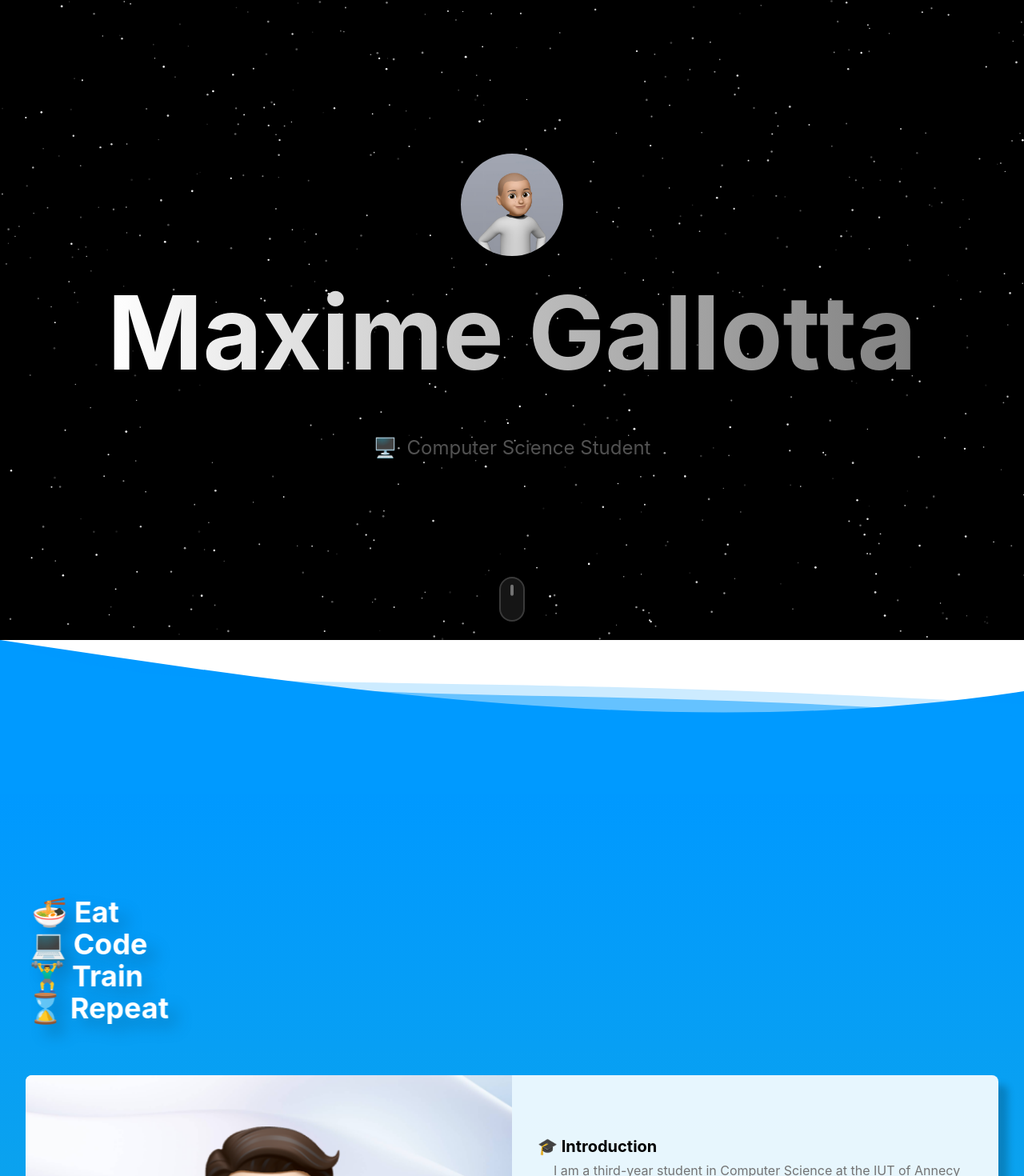
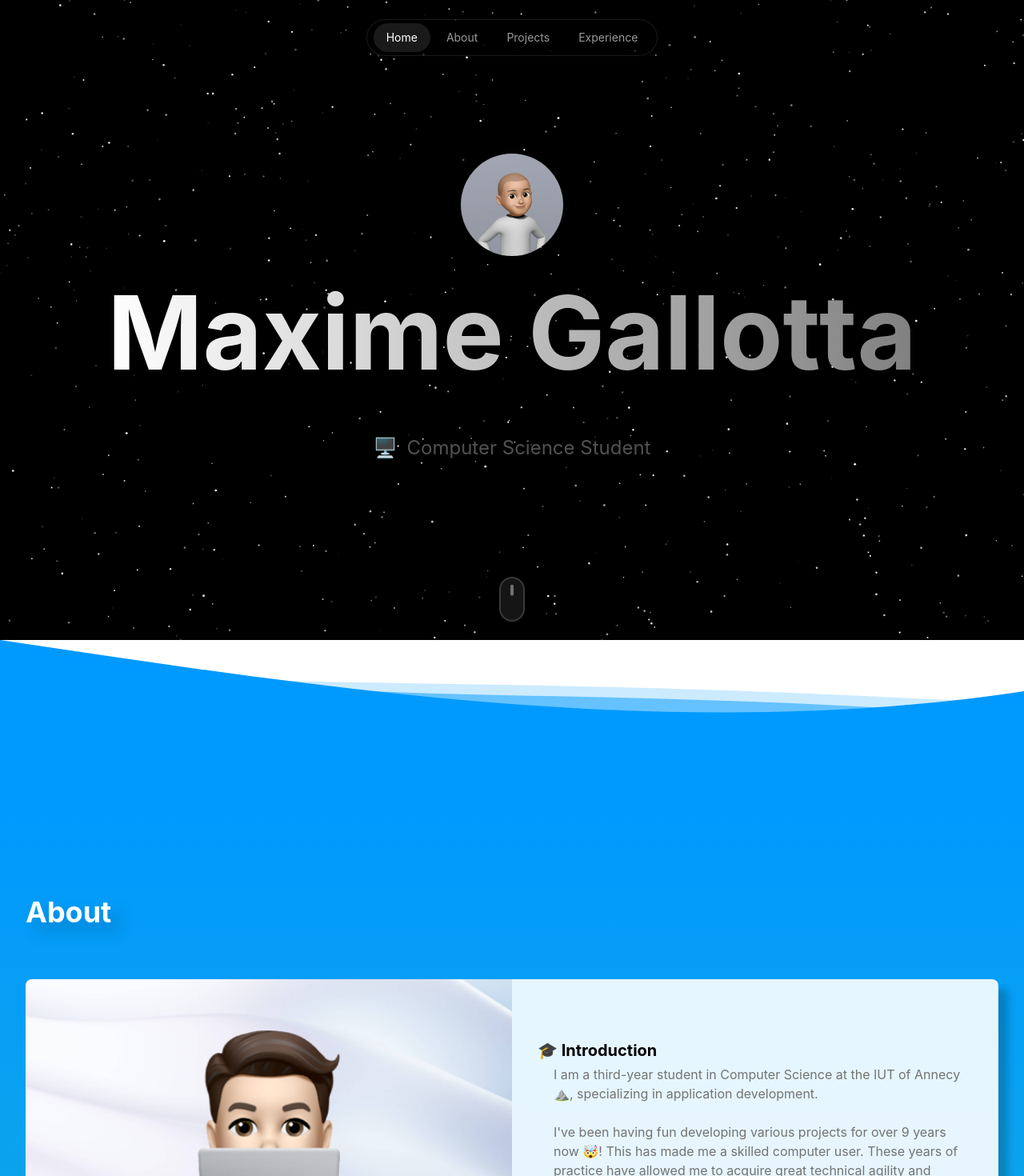
Before and after one commit to Akinaru/portfolio, a React (Vite) app: page /en in a window 1280 px wide. Shown: the top 1470 px of the page at 80% size. Built offline with nearby package versions, Linux system fonts and the light colour scheme; a web font is replaced by a local one.

Commit message:
navbar, fix experiences lang

```diff
--- a/src/Components/Sections/AboutSection.tsx
+++ b/src/Components/Sections/AboutSection.tsx
@@ -1,7 +1,6 @@
 import React, { useEffect, useMemo, useRef, useState } from 'react';
 import { motion, useInView } from "framer-motion";
 import logo from '../../assets/logo_computer.svg';
-import peace from '../../assets/peace.svg';
 import banner from '../../assets/banner.png';
 import { useTranslation } from 'react-i18next';
 
@@ -175,8 +174,10 @@ const LongFeatureCard = ({ title, description, children }: FeatureCardProps) =>
   }, [isInView, hasBeenVisible]);
 
   return (
+    <div className="transform-gpu">
       <motion.div
         ref={cardRef}
+        initial={false}
         animate={shouldAnimate ? {
           opacity: 1,
           y: 0,
@@ -186,9 +187,9 @@ const LongFeatureCard = ({ title, description, children }: FeatureCardProps) =>
           y: 50,
           scale: 0.9,
         }}
+        whileHover={{ scale: 1.02 }}
         transition={{ duration: 0.5 }}
-      className="bg-white/90 rounded-lg flex flex-col md:flex-row col-span-2 h-auto md:h-[350px] shadow-[12px_12px_10px_rgba(0,0,0,0.2)] w-full"
-      whileHover={{ scale: 1.02 }}
+        className="bg-white/90 rounded-lg flex flex-col md:flex-row col-span-2 h-auto md:h-[350px] shadow-[12px_12px_10px_rgba(0,0,0,0.2)] w-full overflow-hidden"
       >
         <div
           className="select-none pointer-events-none w-full md:w-1/2 h-48 md:h-auto rounded-t-lg md:rounded-l-lg md:rounded-tr-none flex items-center md:items-end justify-center bg-cover bg-center"
@@ -219,6 +220,7 @@ const LongFeatureCard = ({ title, description, children }: FeatureCardProps) =>
           </motion.p>
         </div>
       </motion.div>
+    </div>
   );
 };
 
@@ -237,12 +239,10 @@ const AboutSection = () => {
     {
       title: t('about.card1'),
       description: t('about.card1Desc'),
-      visual: <img src={peace} alt="Languages and Skills" className="w-16 md:w-24 h-16 md:h-24" />
     },
     {
       title: t('about.card2'),
       description: t('about.card2Desc'),
-      visual: <img src={logo} alt="Contact info" className="w-16 md:w-24 h-16 md:h-24" />
     },
   ];
 
@@ -254,28 +254,10 @@ const AboutSection = () => {
         <div className="max-w-7xl mx-auto relative z-10 py-16 md:py-32 px-4 md:px-8 ">
           <div ref={titleRef} className="text-center mb-8 md:mb-16">
             <div className="flex flex-col justify-start *:w-fit">
-              {[t('about.title1'), t('about.title2'), t('about.title3'), t('about.title4')].map((text, index) => (
-                <motion.p
-                  key={index}
-                  animate={isInView ? {
-                    opacity: 1,
-                    y: 0,
-                    x: [0, 8, 0]
-                  } : {
-                    opacity: 0,
-                    y: 20,
-                    x: 0
-                  }}
-                  transition={{
-                    opacity: { duration: 0.8, delay: index * 0.15 },
-                    y: { duration: 0.8, delay: index * 0.15 },
-                    x: { duration: 2, repeat: Infinity, repeatType: "loop", delay: index * 0.2 }
-                  }}
-                  className="text-2xl md:text-4xl font-bold text-white drop-shadow-[12px_12px_10px_rgba(0,0,0,0.2)]"
-                >
-                  {text}
-                </motion.p>
-              ))}
+              <p className="text-2xl md:text-4xl font-bold text-white drop-shadow-[12px_12px_10px_rgba(0,0,0,0.2)]">
+              {t('about.title')}
+              </p>
+
             </div>
           </div>
 
--- a/src/Components/Sections/ExperienceSection.tsx
+++ b/src/Components/Sections/ExperienceSection.tsx
@@ -64,26 +64,26 @@ export const ExperienceSection = () => {
                         <div className="absolute left-0 top-3 bottom-0 w-px bg-white/20 transform -translate-x-1/2" />
                       )}
 
-                      <div className="bg-white/5 rounded-xl p-6 md:p-8 hover:bg-white/10 transition-colors">
+                      <div className="bg-white/10 backdrop-blur-sm rounded-xl p-6 md:p-8 hover:bg-white/20 transition-colors border border-white/10 shadow-lg">
                         <div className="flex flex-col md:flex-row justify-between items-start md:items-center gap-2 mb-4">
                           <h3 className="text-xl md:text-2xl font-bold text-white">
                             {t(`experience.${key}.title`)}
                           </h3>
-                          <span className="text-sm text-neutral-400">
+                          <span className="text-sm text-neutral-200">
                             {t(`experience.${key}.date`)}
                           </span>
                         </div>
 
                         <div className="mb-4">
-                          <p className="text-lg text-white/90">
+                          <p className="text-lg text-white">
                             {t(`experience.${key}.company`)} - {t(`experience.${key}.location`)}
                           </p>
-                          <span className="inline-flex items-center px-2 py-1 rounded-full text-xs md:text-sm font-medium bg-white/10 text-white/80 mt-2">
+                          <span className="inline-flex items-center px-2 py-1 rounded-full text-xs md:text-sm font-medium bg-white/20 text-white mt-2">
                             {t(`experience.${key}.type`)}
                           </span>
                         </div>
 
-                        <p className="text-neutral-300">
+                        <p className="text-neutral-100">
                           {t(`experience.${key}.description`)}
                         </p>
                       </div>
@@ -93,11 +93,6 @@ export const ExperienceSection = () => {
               </motion.div>
             </div>
           </div>
-
-          {/* Transition area - simplified */}
-          <div className="relative h-[40vh]">
-            <div className="absolute inset-0 bg-gradient-to-b from-transparent via-black/80 to-black" />
-          </div>
         </div>
       </section>
     </>
--- a/src/lang/en/translation.json
+++ b/src/lang/en/translation.json
@@ -1,14 +1,19 @@
 {
+
+  "nav": {
+    "home": "Home",
+    "about": "About",
+    "projects": "Projects",
+    "experience": "Experience"
+  },
+
   "home": {
     "title": "Computer Science Student",
     "profileAlt": "Profile picture"
   },
 
   "about": {
-      "title1": "🍜 Eat",
-      "title2": "💻 Code",
-      "title3": "🏋️‍♂️ Train",
-      "title4": "⌛ Repeat",
+      "title": "About",
 
       "longCard": "🎓 Introduction",
       "longCardDesc": "I am a third-year student in Computer Science at the IUT of Annecy ⛰️, specializing in application development.\n\nI've been having fun developing various projects for over 9 years now 🤯! This has made me a skilled computer user. These years of practice have allowed me to acquire great technical agility and excellent problem-solving abilities. 🔩",
@@ -84,7 +89,7 @@
       "title": "FULLSTACK DEVELOPER",
       "company": "IUT ANNECY",
       "location": "Annecy-Le-Vieux",
-      "date": "April 2024",
+      "date": "April 2024 - Now",
       "description": "Development of a complete application for managing students' semesters abroad, with a public section accessible to all and a private section allowing students to manage their travel preferences, documents, and personal information.",
       "type": "Internship"
     },
@@ -92,7 +97,7 @@
       "title": "VERSATILE EMPLOYEE",
       "company": "INTERMARCHÉ PARMELAN",
       "location": "Annecy",
-      "date": "July 2023",
+      "date": "July 2023 - Now",
       "description": "Management and maintenance of self-service checkout systems. Additionally, support for fresh produce staff, assisting with shelf restocking, product presentation, and expiration date management.",
       "type": "Fixed-term"
     },
@@ -100,7 +105,7 @@
       "title": "WEB DEVELOPMENT PROJECT",
       "company": "HelpHub (fictional) - Platform for volunteer actions",
       "location": "Annecy",
-      "date": "November 2023",
+      "date": "November 2023 - February 2024",
       "description": "As part of IUT coursework, creation of a website cataloging action posts from associations. Users can log in and modify site elements based on their role (administrator, association, etc.).",
       "type": "Academic"
     },
@@ -108,7 +113,7 @@
       "title": "WEB DEVELOPER INTERN",
       "company": "Webmecanik, CRM Marketing Software and Tools",
       "location": "Annecy",
-      "date": "March 2018",
+      "date": "March 2018 - April 2018",
       "description": "Learning web development fundamentals (HTML, CSS, and JavaScript) on the OpenClassrooms platform under the supervision of company professionals. Assistance with code review and application update deployments.",
       "type": "Internship"
     }
--- a/src/lang/fr/translation.json
+++ b/src/lang/fr/translation.json
@@ -1,14 +1,19 @@
 {
+
+  "nav": {
+    "home": "Accueil",
+    "about": "À propos",
+    "projects": "Projets",
+    "experience": "Experiences"
+  },
+
   "home": {
     "title": "Étudiant en Informatique",
     "profileAlt": "Photo de profil"
   },
 
   "about": {
-    "title1": "🍜 Manger",
-    "title2": "💻 Coder",
-    "title3": "🏋️‍♂️ S'entrainer",
-    "title4": "⌛ Répéter",
+    "title": "À propos",
 
     "longCard": "🎓 Présentation",
     "longCardDesc": "Je suis étudiant en 3ème année de BUT Informatique à l'IUT d'Annecy ⛰️, spécialisé en développement d'applications.\n\nJe m'amuse à développer divers projets depuis maintenant plus de 9 ans 🤯! Cela fait de moi un utilisateur aguérri de l'ordinateur. Ces années de pratique m'ont permis d'acquérir une grande agilité technique et une excellente capacité à résoudre des problèmes. 🔩",
@@ -85,7 +90,7 @@
       "title": "DEVELOPPEUR FULLSTACK",
       "company": "IUT ANNECY",
       "location": "Annecy-Le-Vieux",
-      "date": "Avril 2024",
+      "date": "Avril 2024 - Maintenant",
       "description": "Développement d'une application complète pour la gestion des semestres à l'étranger des étudiants, avec une section publique accessible à tous et une section privée permettant aux étudiants de gérer leurs préférences de voyage, documents et informations personnelles.",
       "type": "Stage"
     },
@@ -93,7 +98,7 @@
       "title": "EMPLOYÉ POLYVALENT",
       "company": "INTERMARCHÉ PARMELAN",
       "location": "Annecy",
-      "date": "Juillet 2023",
+      "date": "Juillet 2023 - Maintenant",
       "description": "Gestion et maintenance du bon fonctionnement des caisses en libre-service. En parallèle, soutien au personnel des produits frais, avec assistance au réapprovisionnement des rayons, à la mise en avant des produits et à la gestion des dates de péremption.",
       "type": "CDD"
     },
@@ -101,7 +106,7 @@
       "title": "PROJET DEVELOPPEMENT WEB",
       "company": "HelpHub (fictif) - Site pour actions bénévoles",
       "location": "Annecy",
-      "date": "Novembre 2023",
+      "date": "Novembre 2023 - Fevrier 2024",
       "description": "Dans le cadre de l'IUT, création d'un site qui répertorie des publications d'actions postées par des associations. Il est possible de se connecter et de modifier les éléments du site en fonction du rôle de l'utilisateur (administrateur, association, etc.).",
       "type": "Scolaire"
     },
@@ -109,7 +114,7 @@
       "title": "STAGE DEVELOPPEUR WEB",
       "company": "Webmecanik, CRM Marketing Software and Tools",
       "location": "Annecy",
-      "date": "Mars 2018",
+      "date": "Mars 2018 - Avril 2018",
       "description": "Apprentissage des bases du développement web (HTML, CSS et JavaScript) sur la plateforme OpenClassrooms, sous la supervision de professionnels de l'entreprise. Assistance à la correction de code et au déploiement des mises à jour d'applications.",
       "type": "Stage"
     }
--- a/src/pages/HomePage.tsx
+++ b/src/pages/HomePage.tsx
@@ -3,6 +3,72 @@ import AboutSection from '../Components/Sections/AboutSection';
 import ProjectsSection from '../Components/Sections/ProjectSection';
 import ExperienceSection from '../Components/Sections/ExperienceSection';
 import { SparklesCore } from "../libs/sparkles";
+import { motion } from 'framer-motion';
+import { useEffect, useState } from 'react';
+import { useTranslation } from 'react-i18next';
+
+const NavBar = () => {
+  const { t } = useTranslation();
+  const [activeSection, setActiveSection] = useState('home');
+
+  const scrollToSection = (sectionId: string) => {
+    document.getElementById(sectionId)?.scrollIntoView({ behavior: 'smooth' });
+  };
+
+  useEffect(() => {
+    const handleScroll = () => {
+      const sections = ['home', 'about', 'projects', 'experience'];
+      const current = sections.find(section => {
+        const rect = document.getElementById(section)?.getBoundingClientRect();
+        return rect ? rect.top >= -100 && rect.top <= 150 : false;
+      });
+      if (current) setActiveSection(current);
+    };
+
+    window.addEventListener('scroll', handleScroll);
+    return () => window.removeEventListener('scroll', handleScroll);
+  }, []);
+
+  const navItems = [
+    { id: 'home', label: t('nav.home') },
+    { id: 'about', label: t('nav.about') },
+    { id: 'projects', label: t('nav.projects') },
+    { id: 'experience', label: t('nav.experience') }
+  ];
+
+  return (
+    <motion.nav
+      className="fixed left-0 right-0 mx-auto top-6 w-fit z-50 bg-black/20 backdrop-blur-md border border-white/10 rounded-full px-2 py-1"
+      initial={{ y: -100 }}
+      animate={{ y: 0 }}
+      transition={{ duration: 0.5 }}
+    >
+      <div className="flex gap-1">
+        {navItems.map(({ id, label }) => (
+          <motion.button
+            key={id}
+            onClick={() => scrollToSection(id)}
+            className={`relative px-4 py-2 text-sm rounded-full transition-colors ${
+              activeSection === id ? 'text-white' : 'text-white/60 hover:text-white'
+            }`}
+            whileHover={{ scale: 1.05 }}
+            whileTap={{ scale: 0.95 }}
+          >
+            {activeSection === id && (
+              <motion.div
+                className="absolute inset-0 bg-white/10 rounded-full"
+                layoutId="activeSection"
+                transition={{ type: "spring", duration: 0.6 }}
+              />
+            )}
+            <span className="relative z-10">{label}</span>
+          </motion.button>
+        ))}
+      </div>
+    </motion.nav>
+  );
+};
+
 
 const HomePage = () => {
   const paths = [
@@ -64,6 +130,7 @@ const HomePage = () => {
 
   return (
     <div className="relative">
+      <NavBar/>
       {/* Animated Background */}
       <div className="fixed inset-0 w-full h-full bg-black">
         <div className="w-full h-full absolute inset-0">
```
Lines whose indentation alone changed are shown as unchanged.
